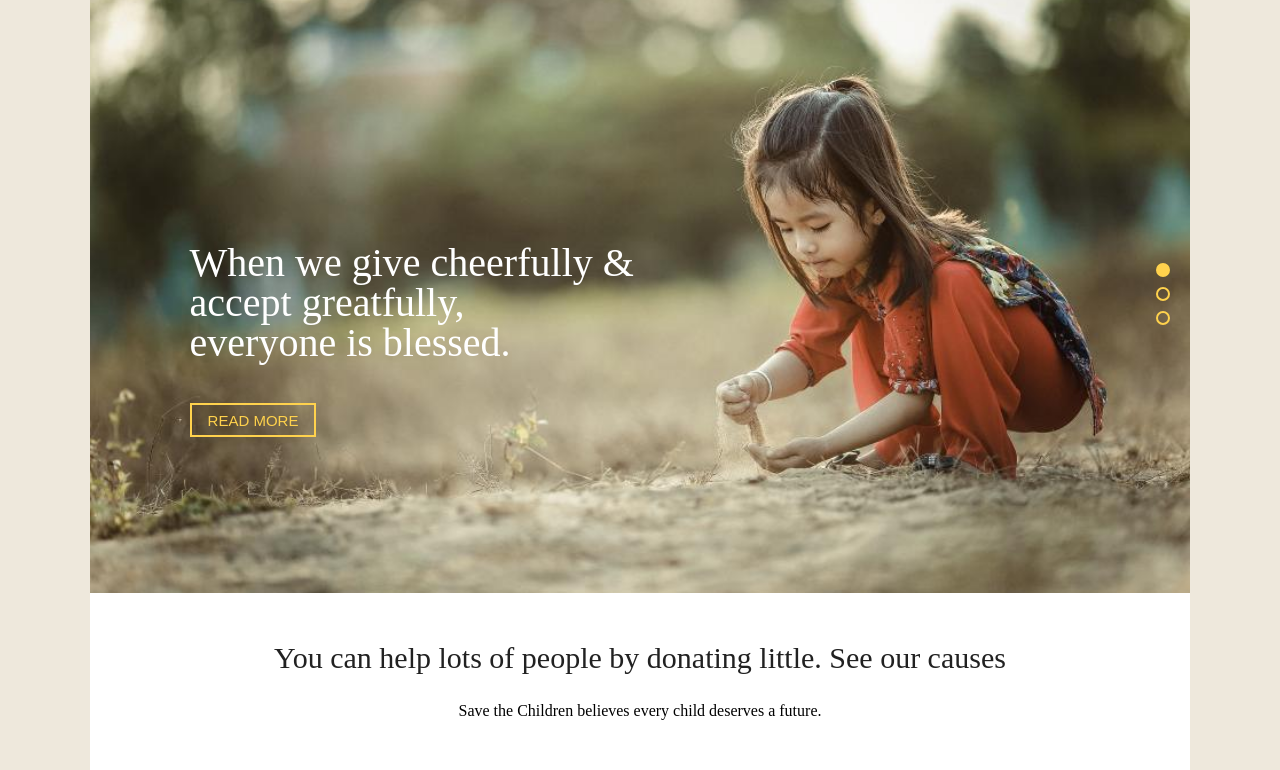
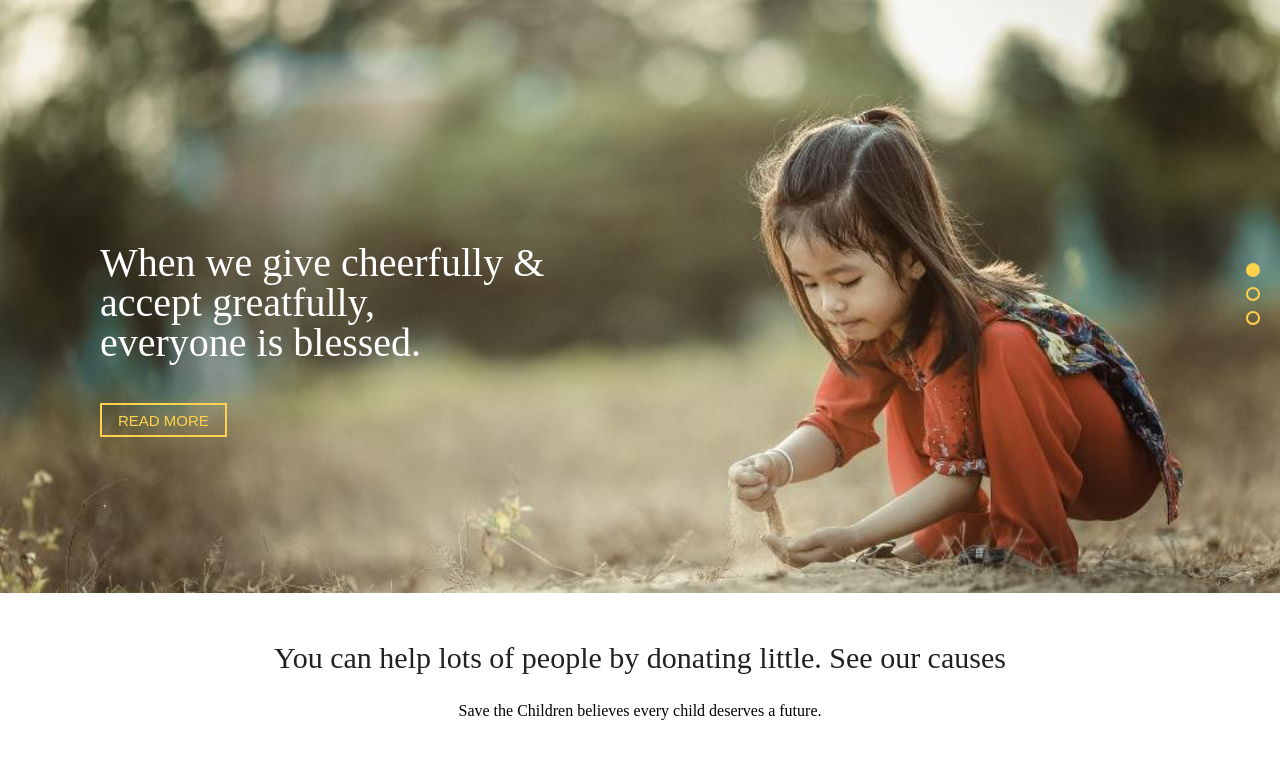
Before and after one commit to shiyeni/MY-WORK, a plain HTML site: page index.html in a window 1280 px wide. Shown: the part 169-939 px from the top of the page. Drawn offline with Linux system fonts and the light colour scheme.

Commit message:
Update index.css

```diff
--- a/index.css
+++ b/index.css
@@ -352,12 +352,7 @@ progress{
   padding: 50px;
 }
 .menu-container,
-#main,
-#last-container,
-#addition{
-  margin-right: 7%;
-  margin-left: 7%;
-}
+
 .footer-one .bttn-one{
   color: #ffd24d;
 }
```
